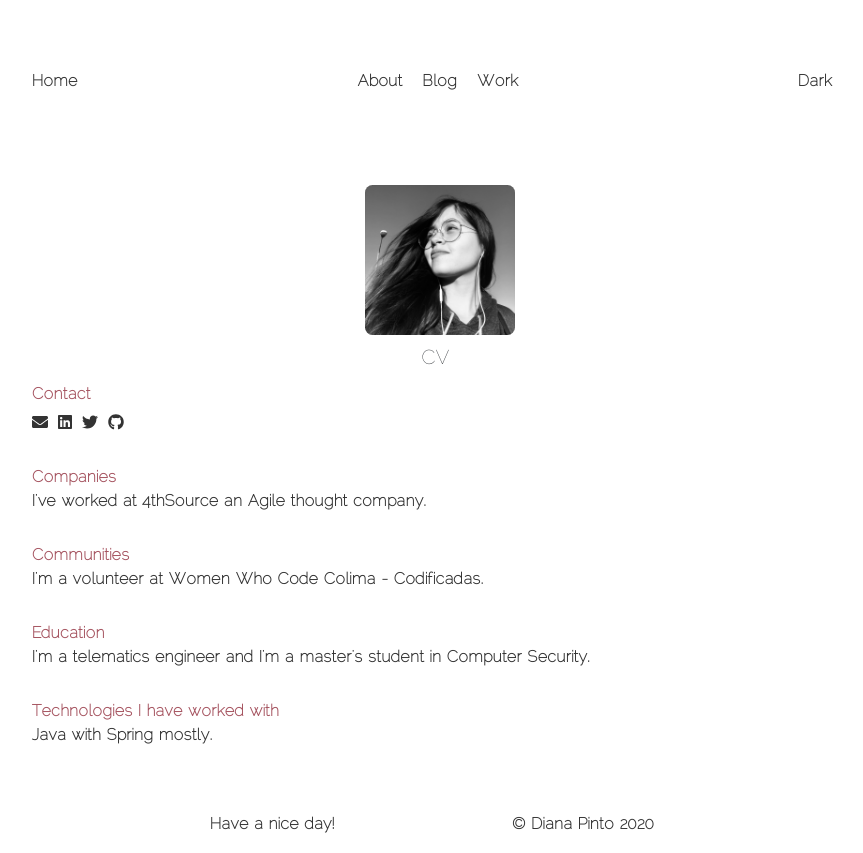
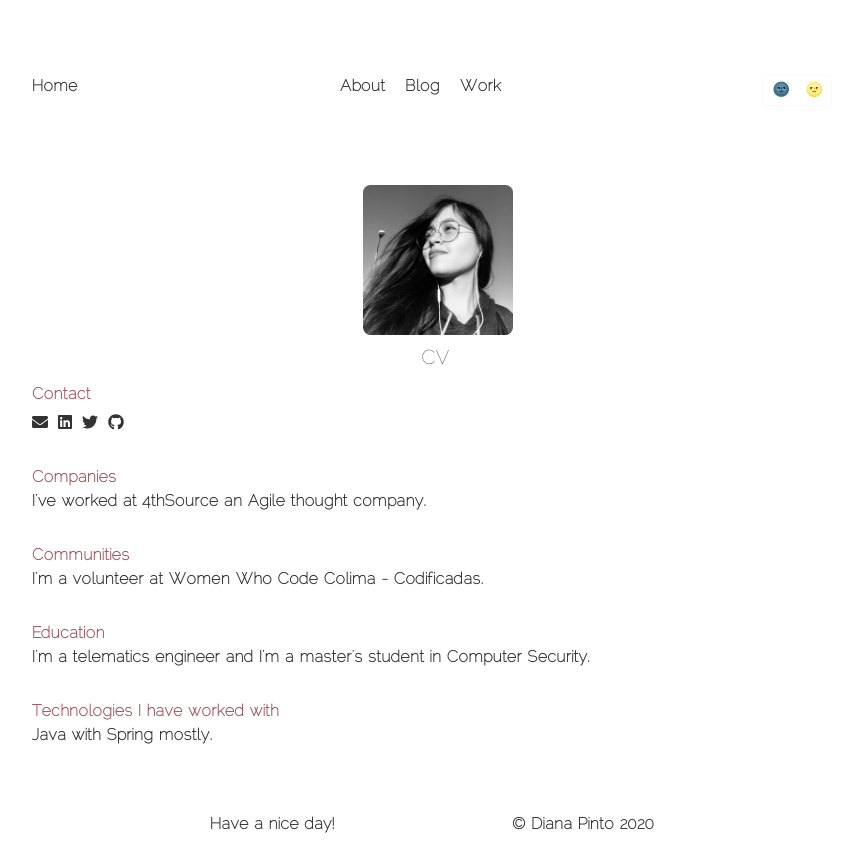
Before and after one commit to apokochito/Apokochito.github.io, a React (Create React App) app: page /about in a window 1280 px wide. Shown: the whole page, without its empty margins (208-1071 px from the left). Built offline with nearby package versions, Linux system fonts and the light colour scheme.

Commit message:
Change image

```diff
--- a/package.json
+++ b/package.json
@@ -22,7 +22,8 @@
     "react-bootstrap": "^1.0.0",
     "react-dom": "^16.13.0",
     "react-router-dom": "^5.1.2",
-    "react-scripts": "3.4.0"
+    "react-scripts": "3.4.0",
+    "styled-components": "^5.1.1"
   },
   "scripts": {
     "start": "react-scripts start",
--- a/src/assets/css/Intro.css
+++ b/src/assets/css/Intro.css
@@ -6,7 +6,7 @@
 img {
   border-radius: 5%;
   width: 150px;
-  margin-left: 15px;
+  margin-left: 11px;
 }
 
 button {
--- a/src/assets/css/Nav.css
+++ b/src/assets/css/Nav.css
@@ -21,7 +21,11 @@ a:hover {
   transition: 0s;
 }
 
-.dark-mode {
-  background-color: black;
+.oscuro {
+  background-color: #333333;
   color: white;
 }
+
+button {
+  min-width: auto;
+}
--- a/src/components/App.js
+++ b/src/components/App.js
@@ -19,7 +19,7 @@ import Note from "./Note";
 function App() {
   const IconLinks = ({ href, icon }) => (
     <li>
-      <a href={href} target="_blank">
+      <a href={href} target="_blank" rel="noopener noreferrer">
         <FontAwesomeIcon icon={icon} />
       </a>
     </li>
--- a/src/components/Intro.js
+++ b/src/components/Intro.js
@@ -13,7 +13,7 @@ class Intro extends Component {
         <div className="profile">
           <img
             src={require("./../assets/images/profile2.jpeg")}
-            alt="Profile Picture"
+            alt="Profile"
           />
           <Button
             variant="outline-link"
--- a/src/components/Nav.js
+++ b/src/components/Nav.js
@@ -1,13 +1,18 @@
-import React, { Component } from "react";
+import React, { Component, useState, useEffect } from "react";
 import "./../assets/css/Nav.css";
 import { Link } from "react-router-dom";
+import Button from "react-bootstrap/Button";
+import { ThemeProvider } from "styled-components";
+import { GlobalStyles } from "./globalStyles";
+import { lightTheme, darkTheme } from "./Themes";
 
 class Nav extends Component {
   render() {
-    const dark = () => {
-      var element = document.body;
-      return element.classList.toggle("dark-mode");
-    };
+    /*
+    const [theme, setTheme] = useState("light");
+    const themeToggler = () => {
+      theme === "light" ? setTheme("dark") : setTheme("light");
+    };*/
     return (
       <div id="navbar">
         <div>
@@ -27,8 +32,15 @@ class Nav extends Component {
           </nav>
         </div>
         <div id="background-mode">
-          <p>Dark</p>
-          {/*<button>Toggle dark mode {dark()}</button>*/}
+          <Button
+            type="button"
+            variant="outline-light"
+            size="sm"
+            style={{ width: "auto" }}
+            /*onClick={themeToggler}*/
+          >
+            🌚 / 🌝
+          </Button>
         </div>
       </div>
     );
--- /dev/null
+++ b/src/components/Themes.js
@@ -0,0 +1,12 @@
+export const lightTheme = {
+  body: "#FFF",
+  text: "#363537",
+  toggleBorder: "#FFF",
+  background: "#363537",
+};
+export const darkTheme = {
+  body: "#363537",
+  text: "#FAFAFA",
+  toggleBorder: "#6B8096",
+  background: "#999",
+};
--- /dev/null
+++ b/src/components/globalStyles.js
@@ -0,0 +1,9 @@
+import { createGlobalStyle } from "styled-components";
+export const GlobalStyles = createGlobalStyle`
+  body {
+    background: ${({ theme }) => theme.body};
+    color: ${({ theme }) => theme.text};
+    font-family: Tahoma, Helvetica, Arial, Roboto, sans-serif;
+    transition: all 0.50s linear;
+  }
+  `;
```
Also changed, not shown: 2 other files (tests, documents, lock files or other folders).
